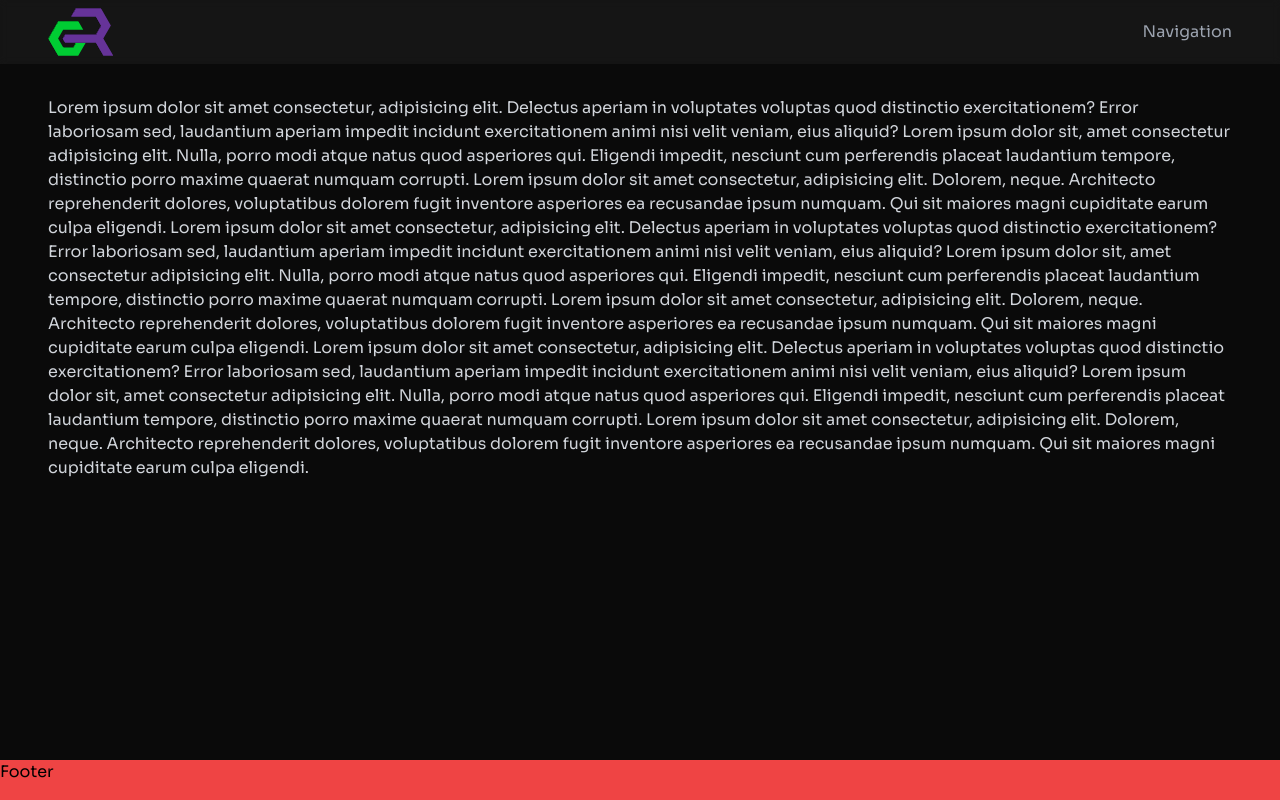
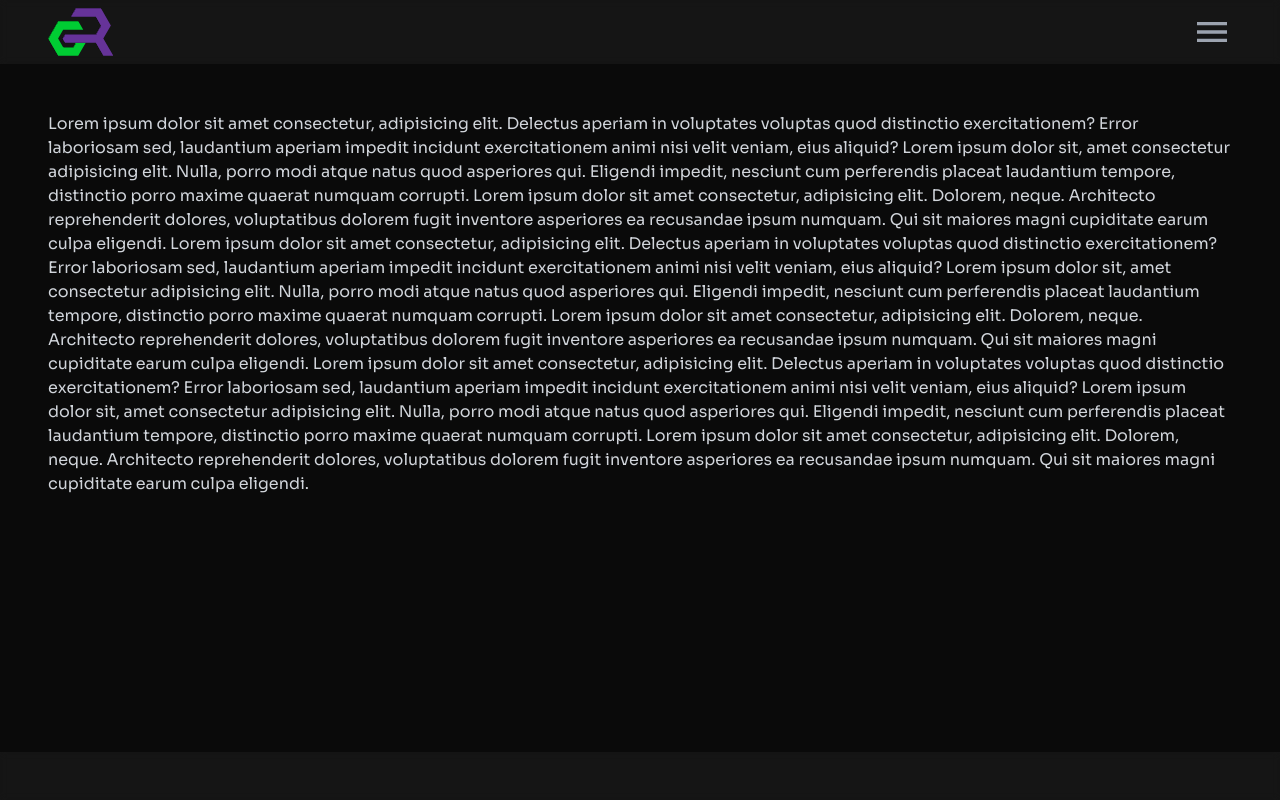
Before and after one commit to PetrGrabovsky/grabovsky-tech, a Next.js app: page / in a window 1280 px wide. Built offline with nearby package versions, Linux system fonts and the light colour scheme.

Commit message:
refactor: Proveď refactor Layout a jeho komponent
- Odstraň soubor types.ts a nahraď ho definicí PropsWithChildren z React
- Odstraň přebytečnou komponentu Navbar
- Uprav a styly jednotlivých komponent
- Zpřehledni komponentu Layout

```diff
--- a/app/layout.tsx
+++ b/app/layout.tsx
@@ -1,18 +1,18 @@
 import '@/shared/styles/globals.css';
 
 import clsx from 'clsx';
+import { PropsWithChildren } from 'react';
 
 import Layout from '@/layout/components/Layout';
 import { sora } from '@/shared/styles/fonts';
-import { ChildrenProperties } from '@/shared/types';
 
-const RootLayout = ({ children }: ChildrenProperties) => {
+const RootLayout = ({ children }: PropsWithChildren) => {
   return (
     <html lang='cs'>
       <body
         className={clsx(
-          sora.className,
-          'flex min-h-screen flex-col overflow-x-hidden bg-neutral-950 antialiased'
+          'flex min-h-screen w-full flex-col overflow-x-hidden bg-neutral-950 antialiased',
+          sora.className
         )}
       >
         <Layout>{children}</Layout>
--- a/layout/components/Footer.tsx
+++ b/layout/components/Footer.tsx
@@ -1,5 +1,5 @@
 const Footer = () => {
-  return <footer className='h-10 bg-red-500'>Footer</footer>;
+  return <footer className='layout-background h-12 w-full'></footer>;
 };
 
 export default Footer;
--- a/layout/components/Header.tsx
+++ b/layout/components/Header.tsx
@@ -1,7 +1,16 @@
-import { ChildrenProperties } from '@/shared/types';
+import clsx from 'clsx';
+import { PropsWithChildren } from 'react';
 
-const Header = ({ children }: ChildrenProperties) => {
-  return <header className='layout-background fixed inset-0 h-16'>{children}</header>;
+interface HeaderProperties extends PropsWithChildren {
+  className?: string;
+}
+
+const Header = ({ children, className }: HeaderProperties) => {
+  return (
+    <header className={clsx('layout-background fixed inset-0 h-16 w-full', className)}>
+      <div className='container flex h-full w-full justify-between py-2'>{children}</div>
+    </header>
+  );
 };
 
 export default Header;
--- a/layout/components/Layout.tsx
+++ b/layout/components/Layout.tsx
@@ -1,31 +1,35 @@
 'use client';
 
-import { ChildrenProperties } from '@/shared/types';
+import clsx from 'clsx';
+import { PropsWithChildren } from 'react';
 
 import useLayoutManager from '../use-layout-manager';
 import Footer from './Footer';
 import Header from './Header';
 import LinkedLogo from './LinkedLogo';
+import Main from './Main';
 import MenuButton from './MenuButton';
-import Navbar from './Navbar';
+import MobileNavContainer from './MobileNavContainer';
 
-const Layout = ({ children }: ChildrenProperties) => {
+const Layout = ({ children }: PropsWithChildren) => {
   const { isMobile, isNavOpen, toggleNavOpen } = useLayoutManager();
 
   return (
     <>
       <Header>
-        <Navbar>
-          <LinkedLogo />
-          {isMobile ? (
-            <MenuButton isNavOpen={isNavOpen} onClick={toggleNavOpen} />
-          ) : (
-            <span className='text-gray-400'>Navigation</span>
-          )}
-        </Navbar>
+        <LinkedLogo />
+        <MenuButton isNavOpen={isNavOpen} onClick={toggleNavOpen} />
       </Header>
-      <main className='mb-8 mt-24 flex-grow'>{children}</main>
-      <Footer />
+
+      {isMobile && (
+        <MobileNavContainer
+          className={clsx(isNavOpen ? 'translate-x-0 opacity-100' : '-translate-x-full opacity-0')}
+        ></MobileNavContainer>
+      )}
+
+      <Main>{children}</Main>
+
+      <Footer></Footer>
     </>
   );
 };
--- a/layout/components/Navbar.tsx
+++ /dev/null
@@ -1,7 +0,0 @@
-import { ChildrenProperties } from '@/shared/types';
-
-const Navbar = ({ children }: ChildrenProperties) => {
-  return <div className='container flex h-full items-center justify-between py-2'>{children}</div>;
-};
-
-export default Navbar;
--- a/layout/use-layout-manager.ts
+++ b/layout/use-layout-manager.ts
@@ -10,9 +10,7 @@ const useLayoutManager = () => {
   useEffect(() => {
     const mediaQuery = globalThis.matchMedia(`(min-width: ${MOBILE_BREAKPOINT}px)`);
 
-    const updateIsMobile = () => {
-      setIsMobile(!mediaQuery.matches);
-    };
+    const updateIsMobile = () => setIsMobile(!mediaQuery.matches);
 
     updateIsMobile();
     mediaQuery.addEventListener('change', updateIsMobile);
@@ -21,9 +19,7 @@ const useLayoutManager = () => {
   }, []);
 
   // Funkce pro přepínání mobilní navigace
-  const toggleNavOpen = () => {
-    setIsNavOpen((previous) => !previous);
-  };
+  const toggleNavOpen = () => setIsNavOpen((previous) => !previous);
 
   return { isMobile, isNavOpen, toggleNavOpen };
 };
--- a/shared/types.ts
+++ /dev/null
@@ -1,5 +0,0 @@
-import { ReactNode } from 'react';
-
-export interface ChildrenProperties {
-  children: ReactNode;
-}
```
